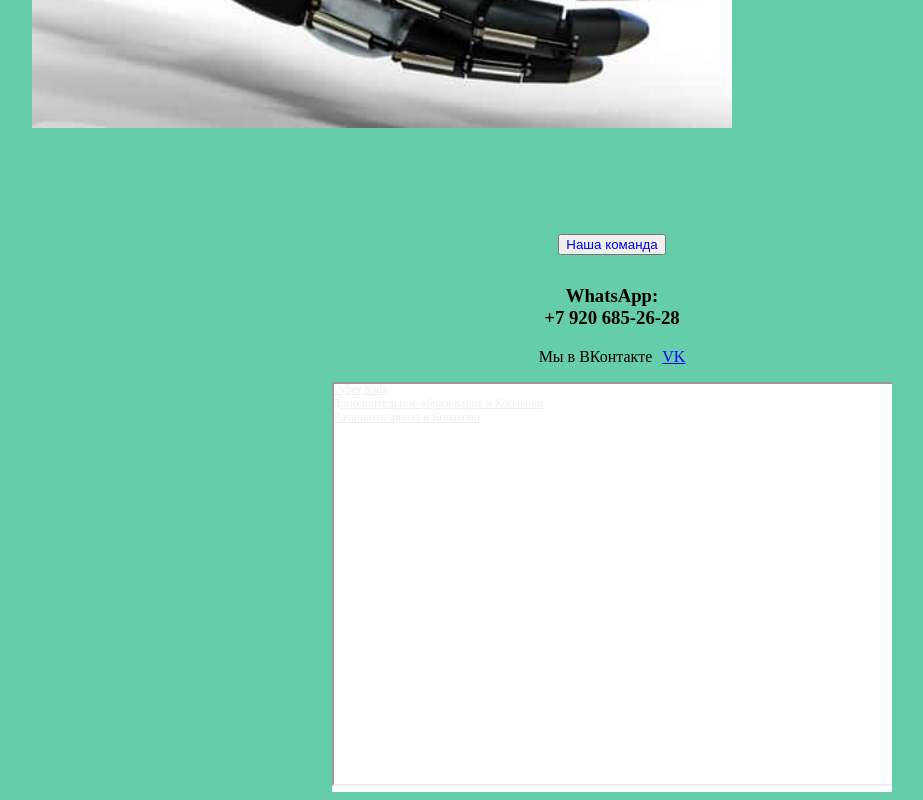
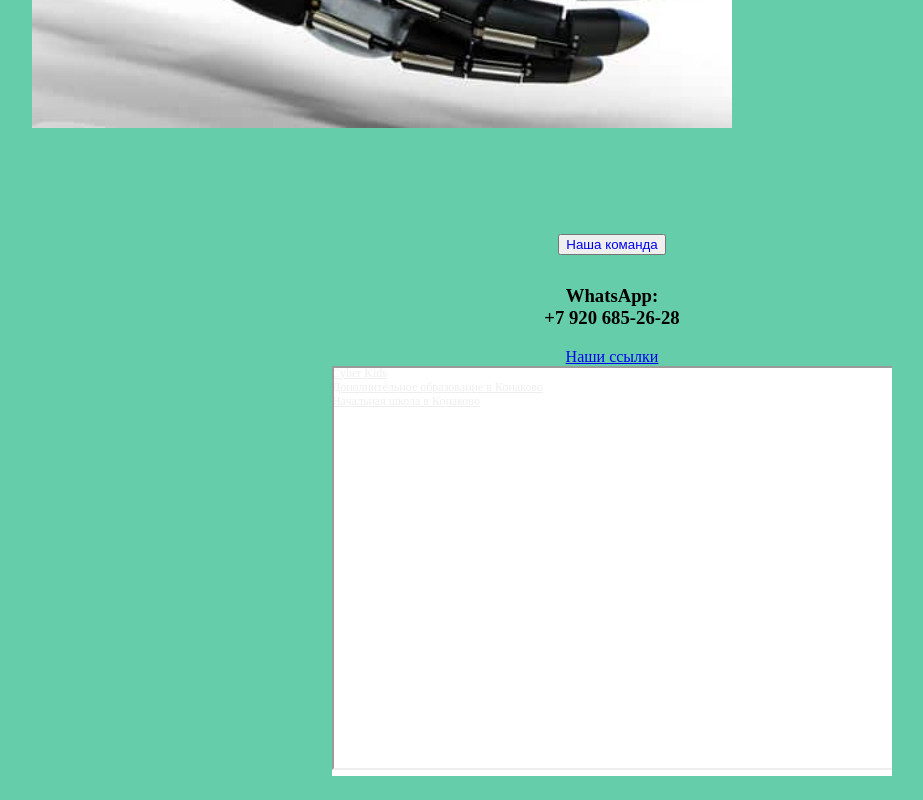
Before and after one commit to Utcka228/CyberKids, a plain HTML site: page index.html in a window 1280 px wide. Shown: the part 3073-3873 px from the top of the page, without its empty margins (28-951 px from the left). Drawn offline with Linux system fonts and the light colour scheme.

Commit message:
Update index.html

```diff
--- a/index.html
+++ b/index.html
@@ -55,8 +55,7 @@
     <h3 class="num">WhatsApp:</h3>
     <h3 class="num2">+7 920 685-26-28</h3>
 
-    <p>Мы в ВКонтакте<a href="https://vk.com/cyberkids69" target="_blank" class="a">VK</a></p>
-
+    <batton><a href="silci">Наши ссылки</a></batton>
     <div class="carta"><a href="https://yandex.ru/maps/org/cyber_kids/177977391026/?utm_medium=mapframe&utm_source=maps" style="color:#eee;font-size:12px;position:absolute;top:0px;">Cyber Kids</a><a href="https://yandex.ru/maps/10812/konakovo/category/further_education/184106162/?utm_medium=mapframe&utm_source=maps" style="color:#eee;font-size:12px;position:absolute;top:14px;">Дополнительное образование в Конаково</a><a href="https://yandex.ru/maps/10812/konakovo/category/primary_school/37310772697/?utm_medium=mapframe&utm_source=maps" style="color:#eee;font-size:12px;position:absolute;top:28px;">Начальная школа в Конаково</a><iframe src="https://yandex.ru/map-widget/v1/?display-text=Cyber%20Kids&ll=36.767889%2C56.718466&mode=search&oid=177977391026&ol=biz&sctx=ZAAAAAgBEAAaKAoSCc064%2FviYkJAES16pwLuW0xAEhIJldbfEoB%2Fvj8RH2easP1kpD8iBgABAgMEBSgKOABAvFRIAWoCcnWdAc3MTD2gAQCoAQC9ASWtrpzCAQay752ClwXqAQDyAQD4AQCCAgpDeWJlciBLaWRzigIAkgIAmgIMZGVza3RvcC1tYXBz&sll=36.767889%2C56.718466&sspn=0.014892%2C0.004979&text=Cyber%20Kids&z=17" width="560" height="400" frameborder="1" allowfullscreen="true" style="position:relative;"></iframe></div>
 
 </body>
```
